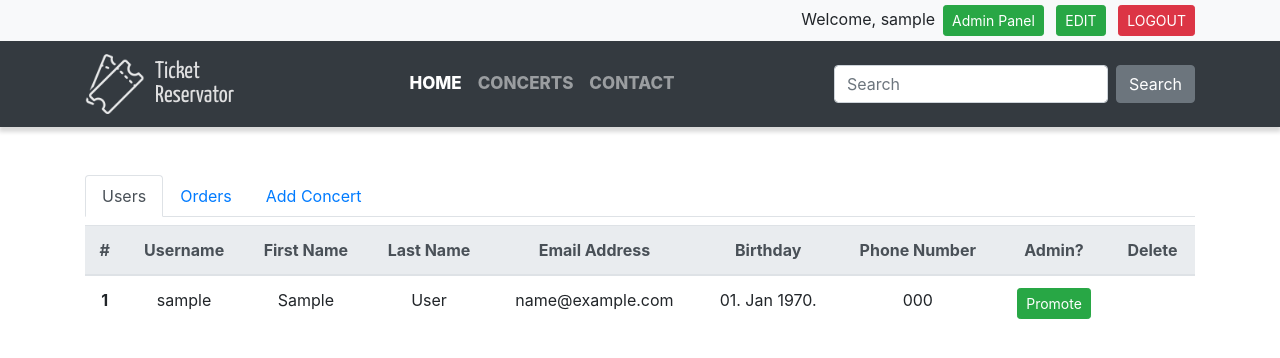
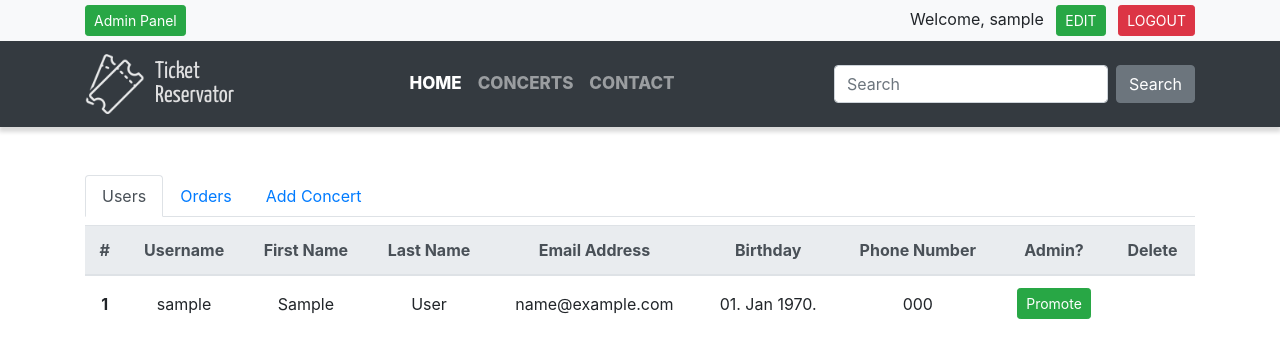
Before and after one commit to AndrejNikolic/Ticket-Reservator-project, a PHP site: page /admin.php in a window 1280 px wide. Shown: the top 358 px of the page. Run offline with PHP 8.4, Linux system fonts and the light colour scheme; the visitor is signed in with stand-in values (Sample User, id 1); tables that the repository leaves empty or names only in its code hold one stand-in row (values such as "Sample post"); some web fonts are replaced.

Commit message:
top bar fixes

```diff
--- a/assets/header.php
+++ b/assets/header.php
@@ -13,7 +13,15 @@ if (isset($_GET['logout'])) {
 }
 ?>
 <div class="top-bar bg-light">
-	<div class="container text-right">
+<div class="container top-bar_items">
+	<div>
+		<?php
+		if(isset($_SESSION['admin'])) {
+			echo '<a class="btn btn-success btn-sm mr-2 text-left" href="admin.php" role="button">Admin Panel</a>';
+		}
+		?>
+	</div>
+	<div class="text-right">
 	<?php
 		if(isset($_SESSION['username'])){
 			echo "Welcome, " . $_SESSION['username'];
@@ -21,10 +29,7 @@ if (isset($_GET['logout'])) {
 		} else {
 			echo '<a class="btn btn-success btn-sm" href="login.php" role="button">Login / Register</a>';
 		}
-		if(isset($_SESSION['admin'])) {
-			echo '<a class="btn btn-success btn-sm ml-2" href="admin.php" role="button">Admin Panel</a>';
 
-		}
 	?>
 	<?php  if(isset($_SESSION['username'])) : ?>
 		<a class="btn btn-success btn-sm ml-2" href="edit_profile.php?id=<?php echo $_SESSION['username_id'] ?>" role="button">EDIT</a>
@@ -32,7 +37,7 @@ if (isset($_GET['logout'])) {
 	<?php endif ?>
 	</div>
 </div>
-
+</div>
 <nav class="navbar navbar-expand-lg navbar-dark bg-dark sticky-top">
     <div class="container">
         <a class="navbar-brand" href="index.php"><img src="img/logo5.png" alt=""><span class="logo-name">Ticket<br>Reservator</span></a>
--- a/css/style.css
+++ b/css/style.css
@@ -1,6 +1,23 @@
+/* Bootstrap fixes */
+.table th, .table td {
+  vertical-align: middle;
+}
+
 /* HEADER */
 .top-bar {
   padding: 5px;
+}
+
+.top-bar .top-bar_items {
+  display: -webkit-box;
+  display: -ms-flexbox;
+  display: flex;
+  -webkit-box-align: center;
+      -ms-flex-align: center;
+          align-items: center;
+  -webkit-box-pack: justify;
+      -ms-flex-pack: justify;
+          justify-content: space-between;
 }
 
 .navbar {
@@ -45,6 +62,15 @@
   font-size: 17px;
 }
 
+/* Admin Panel */
+@media screen and (max-width: 768px) {
+  #users.tab-pane {
+    overflow-x: scroll;
+    margin-right: -15px;
+    margin-left: -15px;
+  }
+}
+
 /* MAIN */
 .red {
   color: #ff0018;
--- a/css/style.scss
+++ b/css/style.scss
@@ -1,7 +1,19 @@
+$breakpoint-tablet: 768px;
+
+/* Bootstrap fixes */
+.table th, .table td {
+    vertical-align: middle;
+}
+
 /* HEADER */
 
 .top-bar {
     padding: 5px;
+    .top-bar_items {
+        display: flex;
+        align-items: center;
+        justify-content: space-between;
+    }
 }
 
 .navbar {
@@ -39,6 +51,19 @@
     }
 }
 
+/* Admin Panel */
+
+
+#users.tab-pane {
+
+    @media screen and (max-width: $breakpoint-tablet){
+        overflow-x: scroll;
+        margin-right: -15px;
+        margin-left: -15px;
+    }
+
+}
+
 /* MAIN */
 
 .red {
```
Also changed, not shown: 1 other file.
